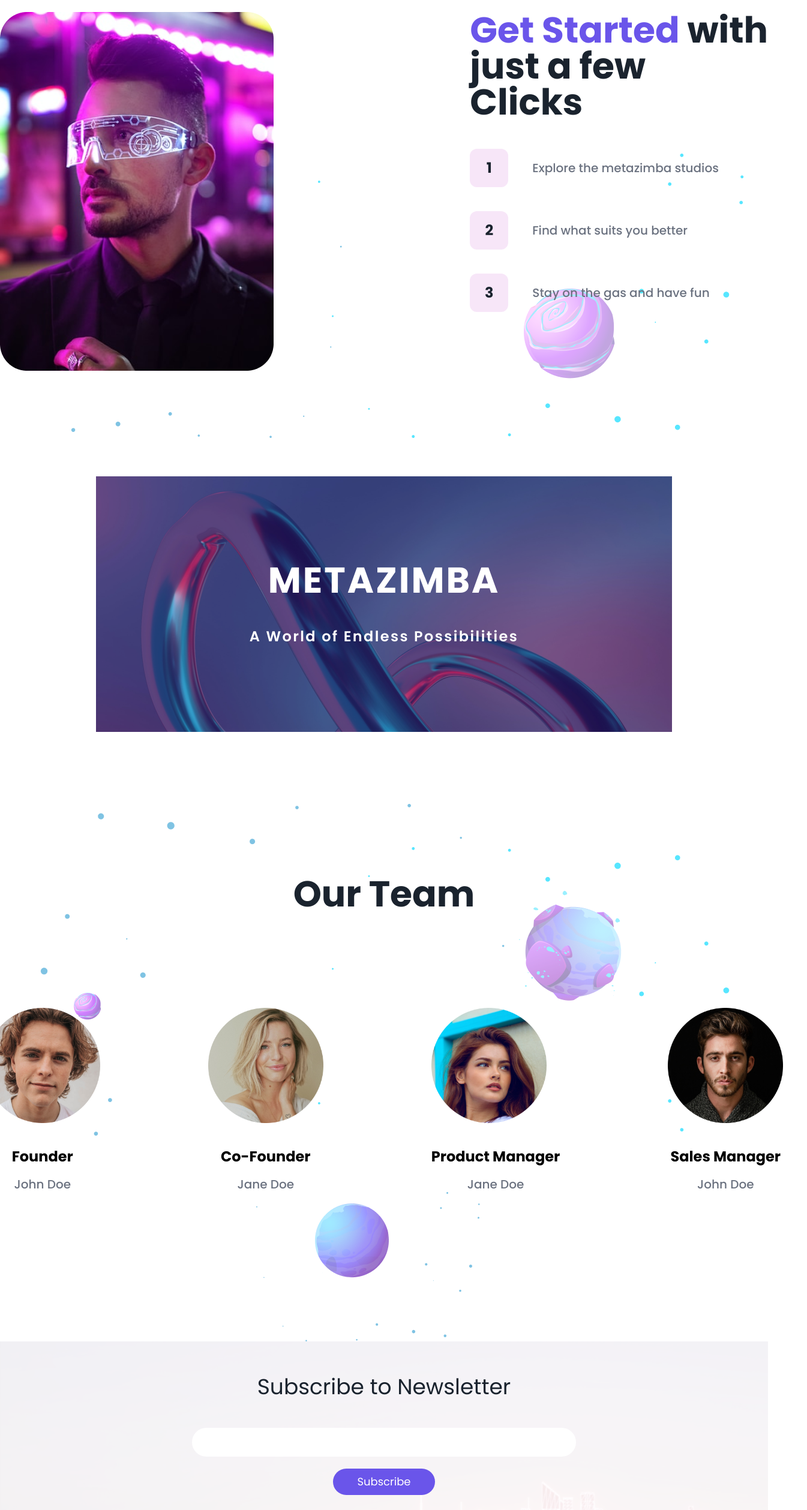
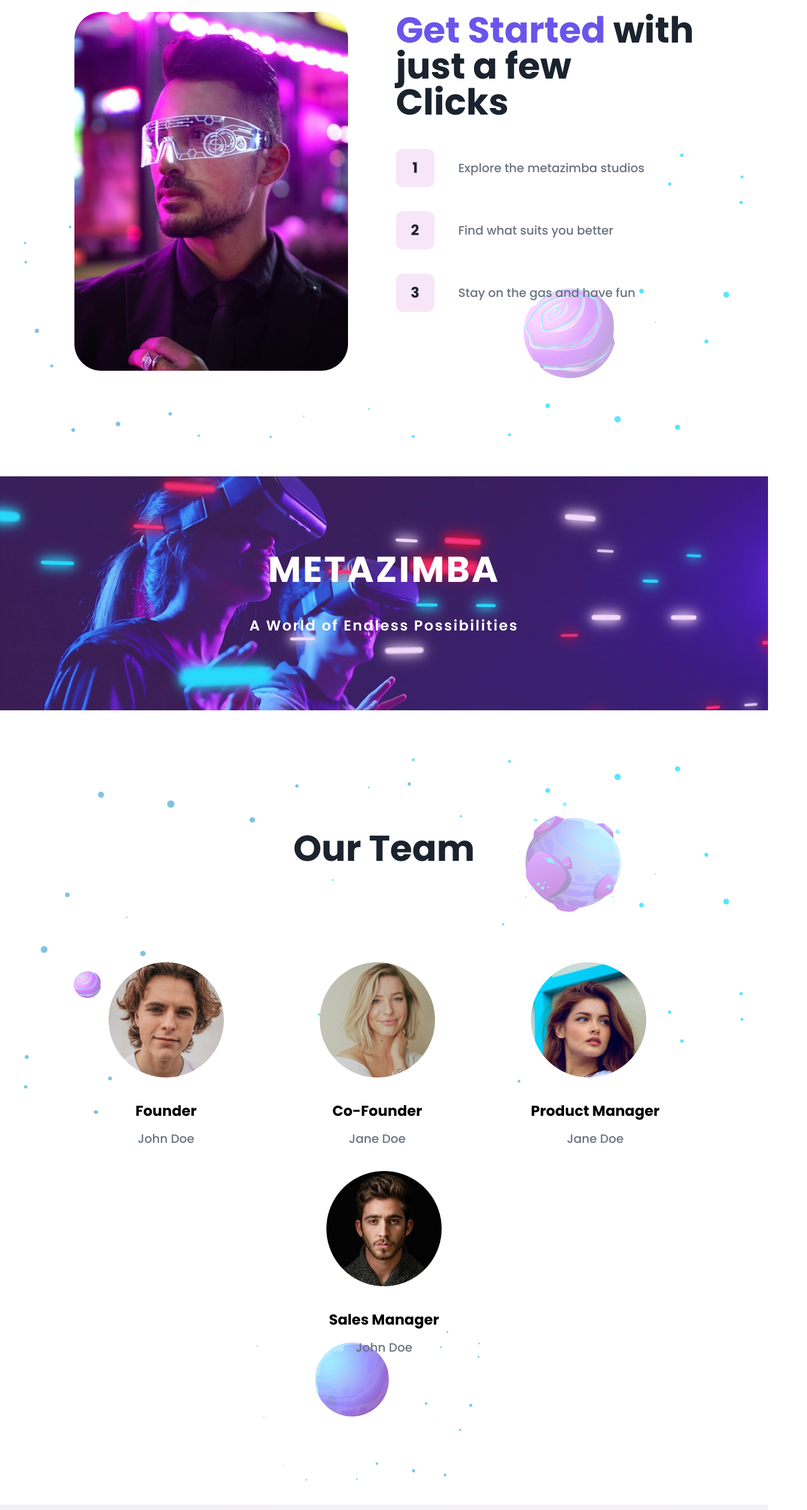
Before and after one commit to thusharathiwanka/metazimba-studio, a React (Create React App) app: page / in a window 1280 px wide. Shown: the part 1736-4253 px from the top of the page at 60% size, 1345 px wide, since content can reach past the window. Built offline with nearby package versions, Linux system fonts and the light colour scheme.

Commit message:
FIX: minor position issues fixed

```diff
--- a/src/components/home/GuideSection.jsx
+++ b/src/components/home/GuideSection.jsx
@@ -15,12 +15,12 @@
 				className="absolute right-10 bottom-0 z-[-10]"
 			/>
 			<div className="container mx-auto">
-				<div className="flex justify-center gap-10">
-					<div className="flex-1">
+				<div className="flex justify-center gap-20">
+					<div className="">
 						<img src="/images/guide-img.png" alt="intro" className="object-cover" />
 					</div>
 					<div>
-						<h1 className="font-bold lg:text-6xl md:text-4xl pb-12 flex-1">
+						<h1 className="font-bold lg:text-6xl md:text-4xl pb-12">
 							<span className="text-meta-purple">Get Started </span>
 							<span className="text-meta-dark-gray">
 								with
--- a/src/components/home/SliderSection.jsx
+++ b/src/components/home/SliderSection.jsx
@@ -11,7 +11,7 @@
 
 	return (
 		<section className="pt-16 pb-20">
-			<div className="container mx-auto md:px-20 px-8">
+			<div>
 				<Swiper autoplay={{ delay: 3000 }} slidesPerView={1} loop>
 					{slides.map(element => (
 						<SwiperSlide key={element.id}>
--- a/src/components/home/TeamSection.jsx
+++ b/src/components/home/TeamSection.jsx
@@ -3,7 +3,7 @@
 
 const TeamSection = () => {
 	return (
-		<section className="py-20 relative">
+		<section className="pb-20 pt-10 relative">
 			<img
 				src="/images/team-left-astroid.png"
 				alt="left-astroid"
@@ -12,13 +12,13 @@
 			<img
 				src="/images/team-right-astroid.png"
 				alt="right-astroid"
-				className="absolute right-10 top-28 z-[-10]"
+				className="absolute right-10 top-0 z-[-10]"
 			/>
 			<div className="container mx-auto">
 				<h1 className="font-bold lg:text-6xl md:text-4xl pb-40 text-center text-meta-dark-gray pt-20">
 					Our Team
 				</h1>
-				<div className="flex justify-center items-center gap-5 md:flex-nowrap flex-wrap pb-32">
+				<div className="flex justify-center items-center pb-32 flex-wrap">
 					{team.map(element => (
 						<TeamCard element={element} key={element.id} />
 					))}
@@ -27,7 +27,7 @@
 			<img
 				src="/images/team-middle-astroid.png"
 				alt="bottom-astroid"
-				className="absolute left-1/3 bottom-0 z-[-10]"
+				className="absolute left-1/3 bottom-10 z-[-10]"
 			/>
 		</section>
 	);
--- a/src/components/home/children/Slider.jsx
+++ b/src/components/home/children/Slider.jsx
@@ -2,7 +2,7 @@
 	const { img } = element;
 
 	return (
-		<div className="container mx-auto md:px-20 px-8 relative text-white">
+		<div className="relative text-white">
 			<div className="absolute left-1/2 top-1/2 transform -translate-x-1/2 -translate-y-1/2">
 				<h1 className="font-bold text-6xl text-center  pb-12 uppercase tracking-wider">
 					Metazimba
--- a/src/components/shared/Footer.jsx
+++ b/src/components/shared/Footer.jsx
@@ -7,14 +7,14 @@
 	return (
 		<section className="bg-footer-pattern bg-no-repeat md:pt-0 pt-20">
 			<div className="container mx-auto">
-				<h1 className="pt-14 text-4xl pb-12 text-center text-meta-dark-gray">
+				<h1 className="pt-14 text-4xl pb-12 font-medium text-center text-meta-dark-gray">
 					Subscribe to Newsletter
 				</h1>
 				<form className="flex flex-col justify-center items-center w-1/2 mx-auto">
 					<input type="text" className="w-full py-3 px-8 outline-none rounded-full" />
 					<button
 						type="submit"
-						className="text-white py-2 bg-meta-purple px-10 text-lg flex items-center rounded-full mt-5"
+						className="text-white py-3 bg-meta-purple px-10 text-lg flex items-center rounded-full mt-5"
 					>
 						Subscribe
 					</button>
```
Also changed, not shown: public/images/slider-1.png, public/images/slider-2.png.
